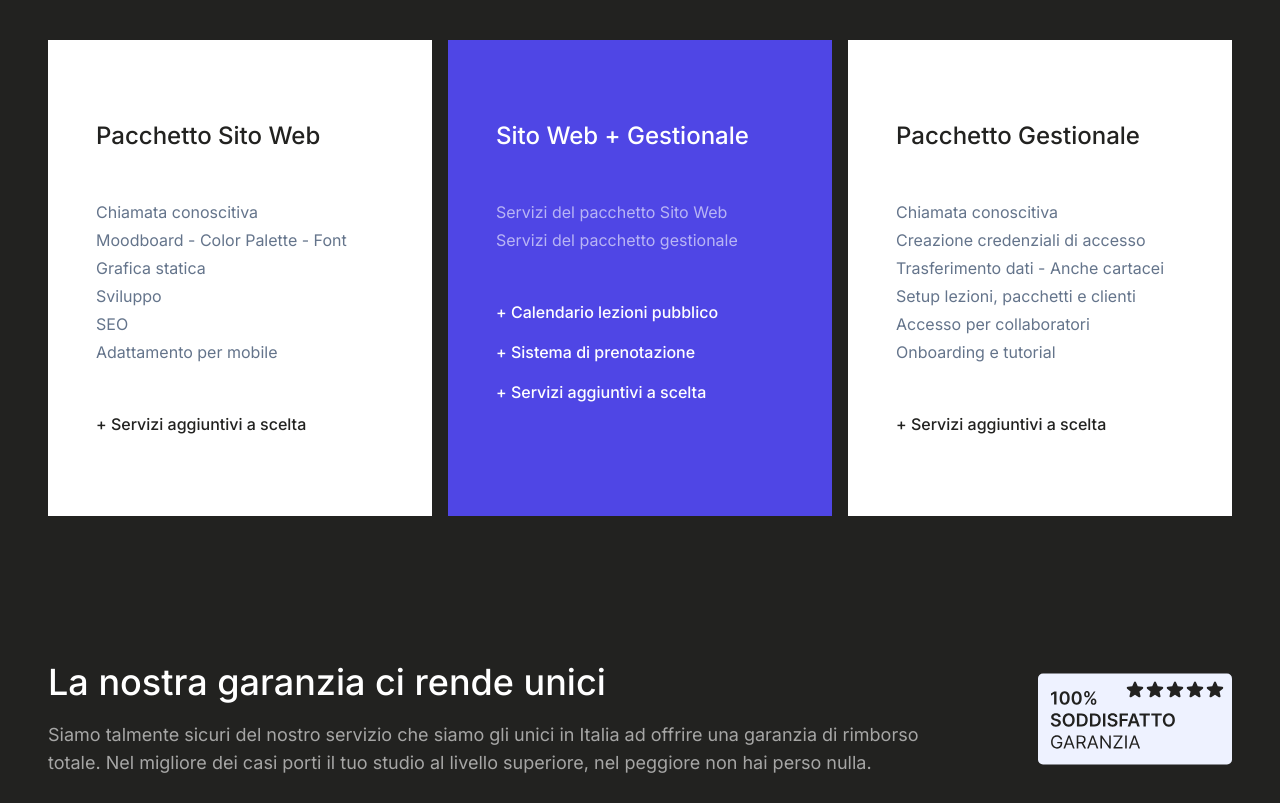
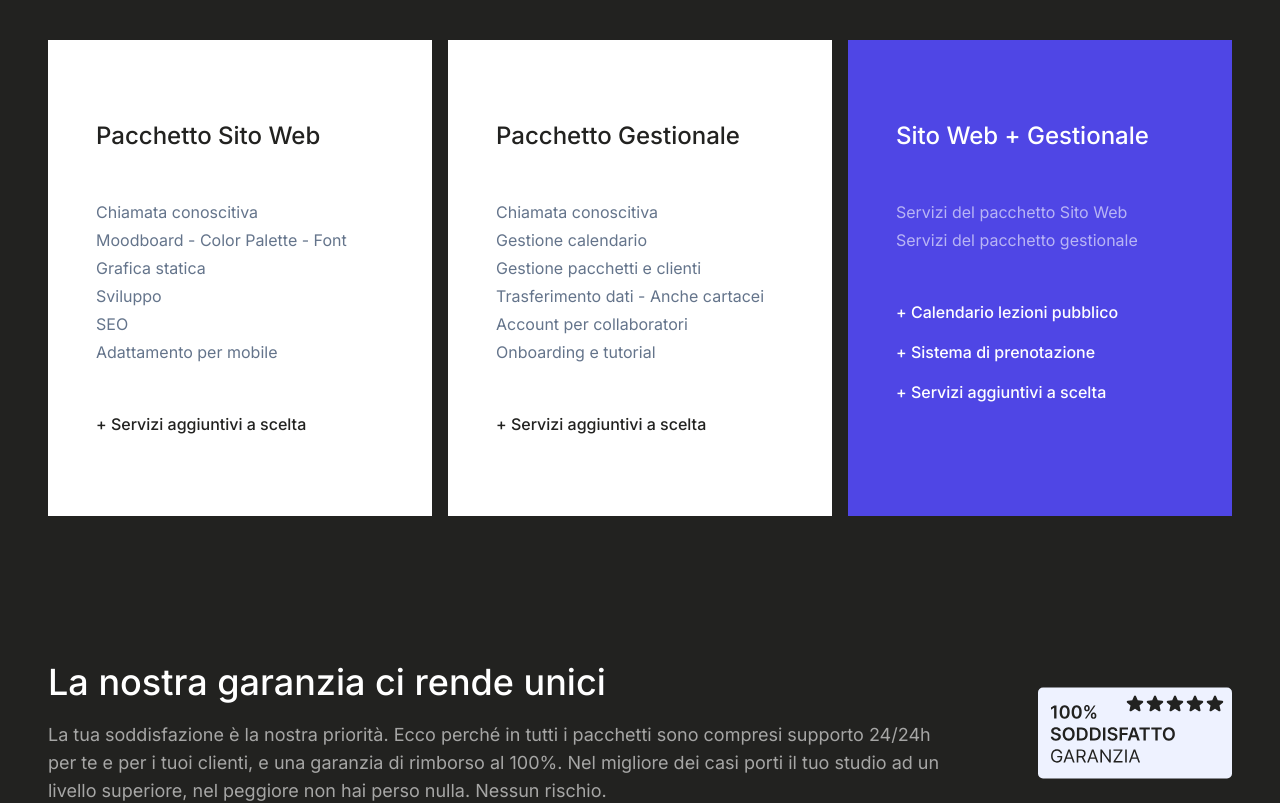
Before and after one commit to classifit/classifit-website, a Next.js app: page / in a window 1280 px wide. Shown: the part 1820-2623 px from the top of the page. Built offline with nearby package versions, Linux system fonts and the light colour scheme.

Commit message:
edited packages text

```diff
--- a/components/sections/homepage/feature.tsx
+++ b/components/sections/homepage/feature.tsx
@@ -109,7 +109,7 @@ export default function Feature() {
           >
             <div className="flex items-center justify-center h-full w-full">
             <Image
-                src="/services/calendar/calendario-cover.png"
+                src="/services/calendar/calendario-lezioni-cover.png"
                 width="1080"
                 height="1350"
                 alt="Gestione delle lezioni tramite una comoda vista a calendario"
--- a/components/sections/packages.tsx
+++ b/components/sections/packages.tsx
@@ -25,6 +25,23 @@ export default function Packages() {
           </div>
           <div className="w-1/3">
             <PackageCard
+              title="Pacchetto Gestionale"
+              services={[
+                "Chiamata conoscitiva",
+                "Gestione calendario",
+                "Gestione pacchetti e clienti",
+                "Trasferimento dati - Anche cartacei",
+                "Account per collaboratori",
+                "Onboarding e tutorial",
+              ]}
+              additions={["+ Servizi aggiuntivi a scelta"]}
+              bgColor="bg-light"
+              textColor="text-light-foreground"
+              mutedColor="text-muted-foreground"
+            />
+          </div>
+          <div className="w-1/3">
+            <PackageCard
               title="Sito Web + Gestionale"
               services={[
                 "Servizi del pacchetto Sito Web",
@@ -40,33 +57,17 @@ export default function Packages() {
               mutedColor="text-white/60"
             />
           </div>
-          <div className="w-1/3">
-            <PackageCard
-              title="Pacchetto Gestionale"
-              services={[
-                "Chiamata conoscitiva",
-                "Creazione credenziali di accesso",
-                "Trasferimento dati - Anche cartacei",
-                "Setup lezioni, pacchetti e clienti",
-                "Accesso per collaboratori",
-                "Onboarding e tutorial",
-              ]}
-              additions={["+ Servizi aggiuntivi a scelta"]}
-              bgColor="bg-light"
-              textColor="text-light-foreground"
-              mutedColor="text-muted-foreground"
-            />
-          </div>
         </div>
         <div className="flex items-center justify-between mt-36 gap-12">
           <div className="w-4/5">
             <h1 className="font-medium">La nostra garanzia ci rende unici</h1>
             <div className="py-2" />
             <p className="text-white/60">
-              Siamo talmente sicuri del nostro servizio che siamo gli unici in
-              Italia ad offrire una garanzia di rimborso totale. Nel migliore
-              dei casi porti il tuo studio al livello superiore, nel peggiore
-              non hai perso nulla.
+              La tua soddisfazione è la nostra priorità. Ecco perché in tutti i
+              pacchetti sono compresi supporto 24/24h per te e per i tuoi
+              clienti, e una garanzia di rimborso al 100%. Nel migliore dei casi
+              porti il tuo studio ad un livello superiore, nel peggiore non hai
+              perso nulla. Nessun rischio.
             </p>
           </div>
           <div className="w-1/5">
```
Also changed, not shown: public/services/calendar/calendario-cover.png (deleted), public/services/calendar/calendario-lezioni-cover.png (added).
